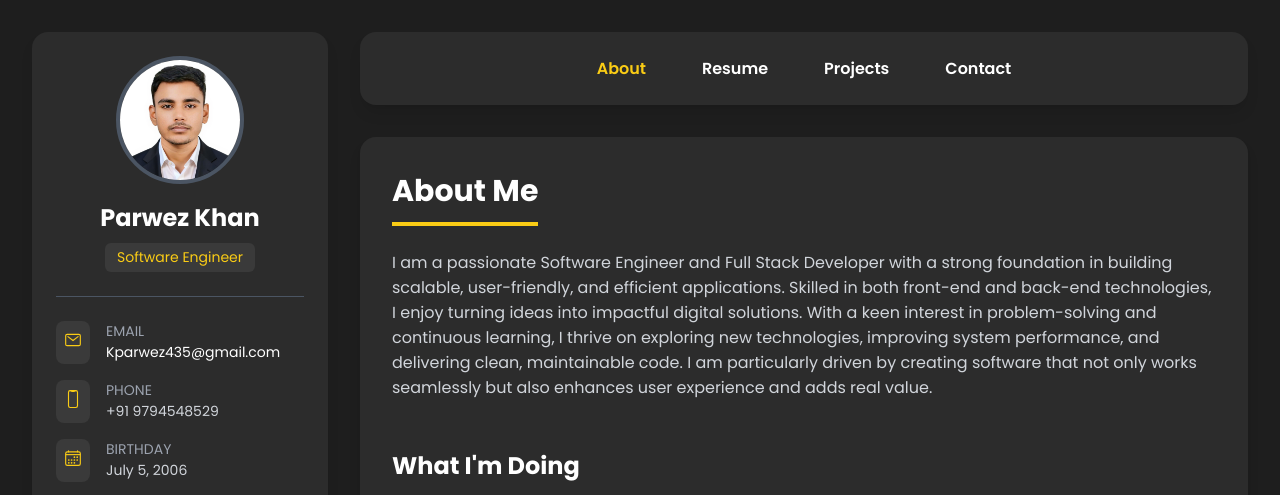
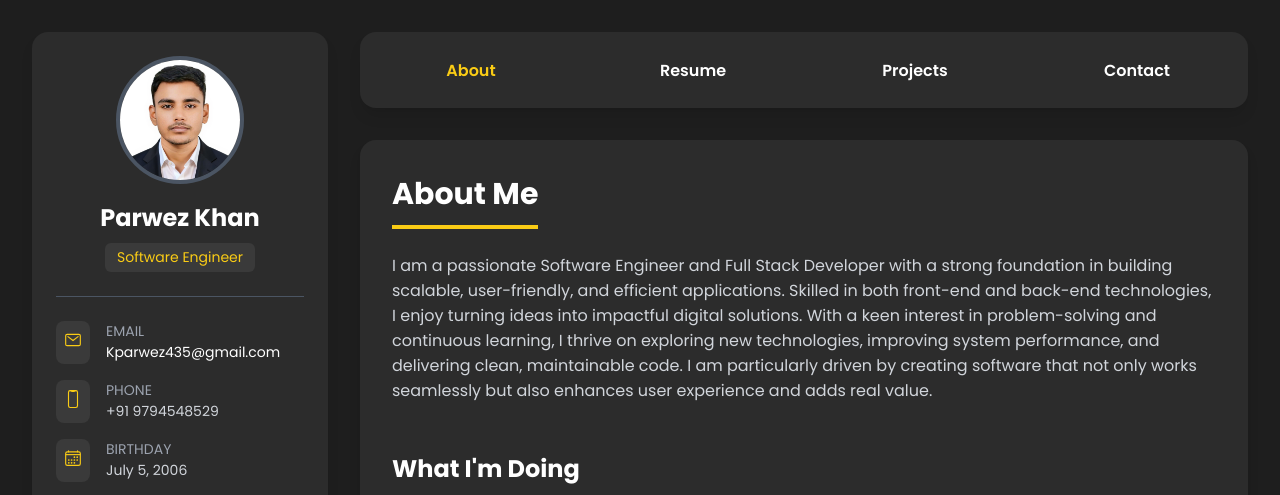
Before and after one commit to Parwez44/Portfolio, a plain HTML site: page index.html in a window 1280 px wide. Shown: the top 495 px of the page. Drawn offline with nearby package versions, Linux system fonts and the light colour scheme.

Commit message:
Restore CSS styles

```diff
--- a/style.css
+++ b/style.css
@@ -156,27 +156,37 @@ img {
 .navbar {
     background-color: var(--bg-secondary);
     border-radius: 1rem;
-    padding: 1rem;
+    padding: 0.5rem;
     box-shadow: 0 10px 15px -3px rgba(0, 0, 0, 0.1), 0 4px 6px -2px rgba(0, 0, 0, 0.05);
     display: flex;
-    justify-content: center;
-    gap: 1rem;
+    justify-content: space-between;
+    gap: 2px;
     position: sticky;
-    top: 2rem;
+    top: 1rem;
     z-index: 10;
     margin-bottom: 2rem;
+    width: 100%;
 }
+
 @media (min-width: 640px) {
-    .navbar { gap: 2rem; }
+    .navbar {
+        gap: 2rem;
+        padding: 1rem;
+        justify-content: center;
+    }
 }
 
 .nav-link {
     color: var(--text-white);
     font-weight: 600;
-    padding: 0.5rem 0.75rem;
-    border-radius: 0.375rem;
+    padding: 0.6rem 0.5rem;
+    border-radius: 0.5rem;
     transition: color 0.3s ease;
+    white-space: nowrap;
+    text-align: center;
+    flex: 1;
 }
+
 .nav-link.active, .nav-link:hover {
     color: var(--accent);
 }
@@ -433,14 +443,3 @@ textarea.form-input {
     object-fit: cover;
     border-radius: 10px;
 }
-@media (max-width: 640px) {
-    .navbar {
-        gap: 0.4rem;
-        padding: 0.5rem 0.5rem;
-    }
-
-    .nav-link {
-        font-size: 0.8rem;
-        padding: 0.3rem 0.5rem;
-    }
-}
```
